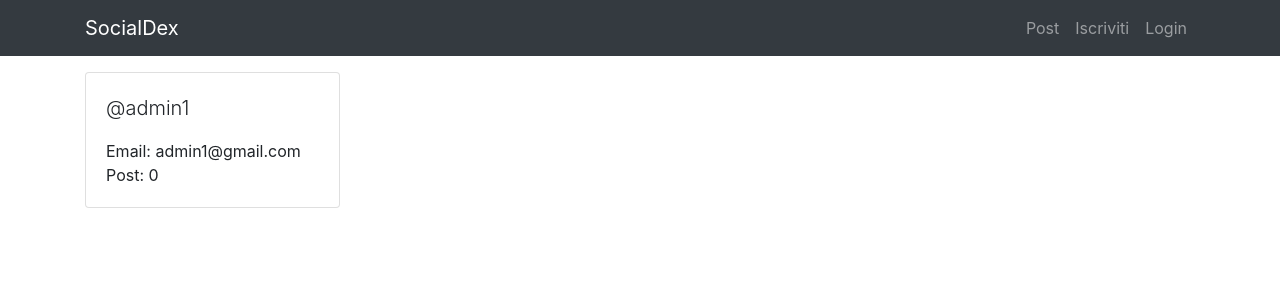
After one commit to pogginicolo98/start2impact_social-dex, a Django app: page /user/5/ in a window 1280 px wide. The commit adds this page. Shown: the top 300 px of the page. Run offline with Django 3.2, Linux system fonts and the light colour scheme; data comes from the database, SQL or seed files in the repository; both versions use the stored data as it was after the commit; parts of the project's set-up code (start-up, migrations or seed data) failed here and were passed over.

Commit message:
Add user profile

```diff
--- /dev/null
+++ b/social_dex/core/templates/core/user_detail.html
@@ -0,0 +1,37 @@
+<!-- User list page -->
+{% extends 'base.html' %}
+
+<!-- Dynamic title -->
+{% block head_title %}Users | {{ block.super }}{% endblock %}
+
+{% block content %}
+  <div class="row justify-content-center">
+    <!-- Header user profile -->
+    <div class="col-11 col-lg-3 mt-3">
+      <div class="card">
+        <div class="card-body">
+          <p class="lead">@{{ user }}</p>
+          <p class="mb-0">Email: {{ user.email }}</p>
+          <p class="mb-0">Post: {{ user.post_set.count }}</p>
+        </div>
+      </div>
+    </div>
+
+    <!-- User's post -->
+    <div class="col-12 col-lg-9">
+      {% for post in user.post_set.all %}
+        <div class="col-12 mt-3">
+          <div class="card">
+            <div class="card-body">
+              <p class="card-title">{{ post.datetime|date:'d M Y - H:m:s' }}</p>
+              <p class="card-text">{{ post.content|linebreaks }}</p>
+              <hr>
+              <p class="card-text text-muted">Transaction: <a href="https://ropsten.etherscan.io/tx/{{ post.tx_id }}">{{ post.tx_id }}</a></p>
+              <p class="card-text text-muted">Hash: {{ post.hash }}</p>
+            </div>
+          </div>
+        </div>
+      {% endfor %}
+    </div>
+  </div>
+{% endblock %}
--- a/social_dex/core/templates/core/user_list.html
+++ b/social_dex/core/templates/core/user_list.html
@@ -11,8 +11,8 @@
       <div class="col-12 col-lg-3 mt-3">
         <div class="card">
           <div class="card-body">
-            <h5 class="card-title">{{ user }}</h5>
-            <p class="card-text">Post: {{ user.post_set.count }}</p>
+            <a href="{% url 'user-detail' pk=user.pk %}"><h5 class="card-title">@{{ user }}</h5></a>
+            <p class="card-subtitle text-muted">Post: {{ user.post_set.count }}</p>
           </div>
         </div>
       </div>
--- a/social_dex/core/urls.py
+++ b/social_dex/core/urls.py
@@ -1,7 +1,8 @@
 from django.urls import path
-from core.views import HomepageView, UserListView
+from core.views import HomepageView, UserDetailView, UserListView
 
 urlpatterns = [
     path('', HomepageView.as_view(), name='homepage-view'),
+    path('user/<int:pk>/', UserDetailView.as_view(), name='user-detail'),
     path('users/', UserListView.as_view(), name='user-list'),
 ]
--- a/social_dex/core/views.py
+++ b/social_dex/core/views.py
@@ -1,6 +1,7 @@
 from core.mixins import StaffMixin
 from django.contrib.auth.models import User
 from django.views.generic import TemplateView
+from django.views.generic.detail import DetailView
 from django.views.generic.list import ListView
 
 
@@ -14,7 +15,7 @@ class HomepageView(TemplateView):
 
 class UserListView(StaffMixin, ListView):
     """
-    User view to list all users and view the amount of posts created by each user.
+    User view that display a list of all users and the amount of posts created by each user.
 
     * Only staff users can view the user list.
     """
@@ -22,3 +23,13 @@ class UserListView(StaffMixin, ListView):
     model = User
     context_object_name = 'users'
     template_name = 'core/user_list.html'
+
+
+class UserDetailView(DetailView):
+    """
+    User view that display user's profile information.
+    """
+
+    model = User
+    context_object_name = 'user'
+    template_name = 'core/user_detail.html'
```
Also changed, not shown: social_dex/core/tests.py (+22 -2 lines), social_dex/db.sqlite3.
